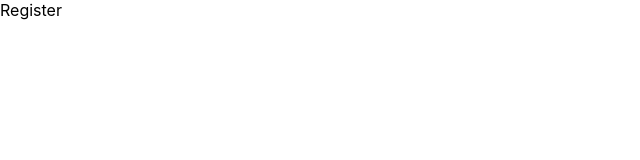
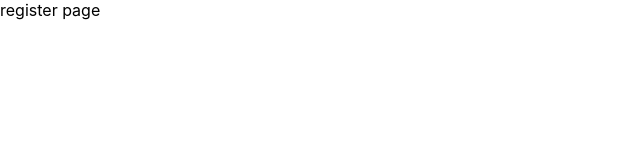
Before and after one commit to hammyhammer/roll-initiative, a React (Create React App) app in the folder client/: page /register in a window 1280 px wide. Shown: the top 160 px of the page, without its empty margins (0-640 px from the left). Built offline with nearby package versions, Linux system fonts and the light colour scheme.

Commit message:
added register path from login page

```diff
--- a/client/src/screens/Login/Login.jsx
+++ b/client/src/screens/Login/Login.jsx
@@ -23,6 +23,10 @@ export default function Login(props) {
     navigate('/combat')
   }
 
+  const registerPath = async (event) => {
+    navigate('/register')
+  }
+
 
   return (
     <div className={logincss.whole}>
@@ -34,7 +38,12 @@ export default function Login(props) {
           <input type="text" value={email} placeholder='email' onChange={(event) => setEmail(event.target.value)} />
           <input type="text" value={password} placeholder='password' onChange={(event) => setPassword(event.target.value)} />
           <button>Login</button>
+
+
         </form>
+      </div>
+      <div>
+        <button onClick={registerPath}>Register</button>
       </div>
     </div>
 
--- a/client/src/screens/Register/Register.jsx
+++ b/client/src/screens/Register/Register.jsx
@@ -1,9 +1,16 @@
 import { useState } from 'react'
+import { registerUser } from '../../services/users'
 
 export default function Register() {
   const [email, setEmail] = useState("")
   const [password, setPassword] = useState("")
+
   return (
-    <div>Register</div>
+    <div>
+      register page
+      <form >
+
+      </form>
+    </div>
   )
 }
```
